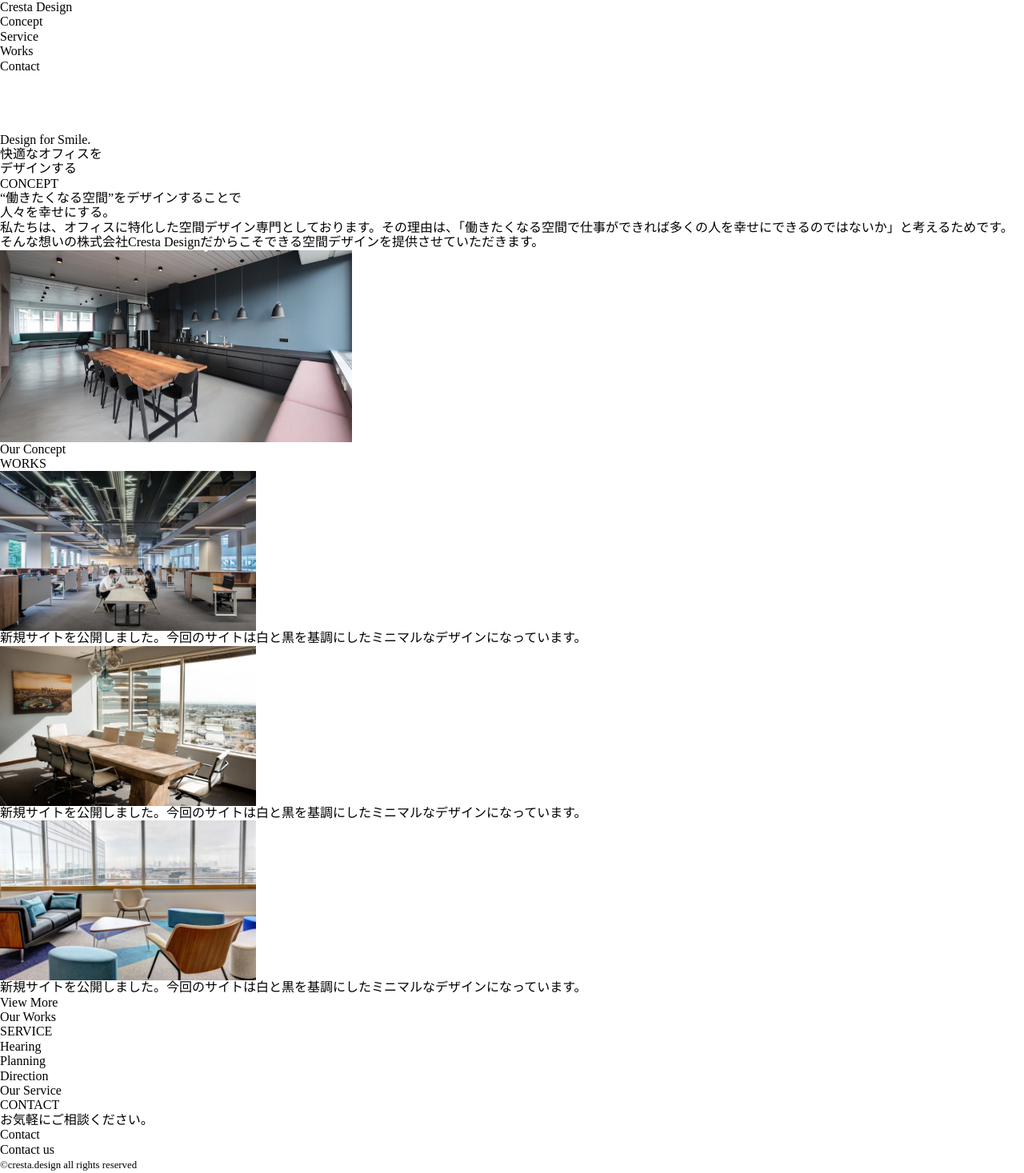
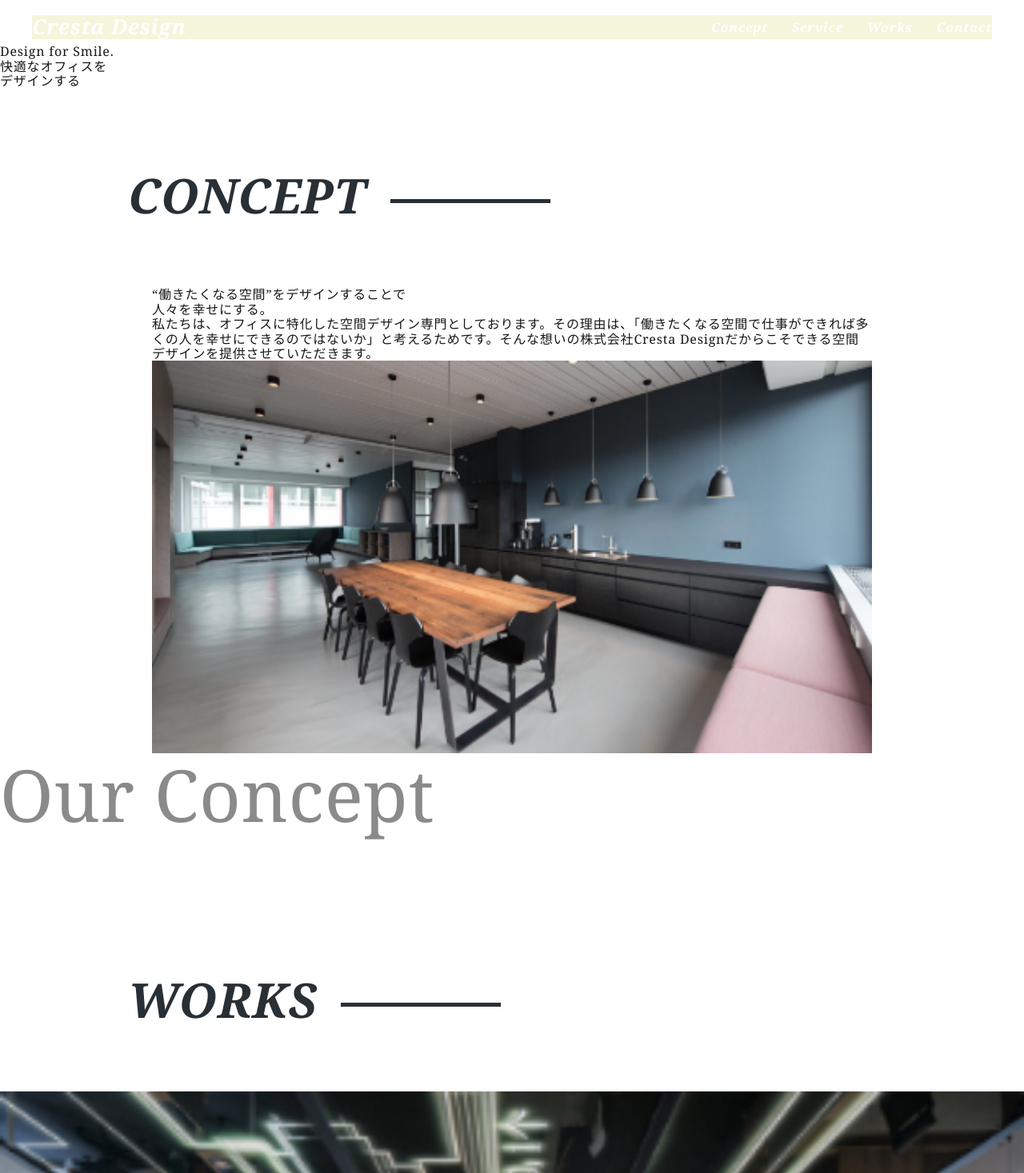
Before and after one commit to nishi-ai/Cresta-Office-Design, a plain HTML site: page index.html in a window 1280 px wide. Shown: the top 1467 px of the page at 80% size. Drawn offline with Linux system fonts and the light colour scheme; some packages are replaced by stand-ins of ours.

Commit message:
implement header

```diff
--- /dev/null
+++ b/css/scss/_header.scss
@@ -0,0 +1,52 @@
+@use "./variables";
+
+.header {
+  padding: 19px 30px;
+  position: absolute;
+  top: 0;
+  left: 0;
+  box-sizing: border-box;
+  z-index: 1;
+  width: 100%;
+}
+
+.header-inner {
+  display: flex;
+  justify-content: space-between;
+  align-items: center;
+  max-width: 1200px;
+  margin: 0 auto;
+  background-color: beige; // temp
+}
+
+.header a {
+  color: variables.$link-a-color;
+  text-decoration: none;
+  font-weight: bold;
+  font-style: italic;
+
+  &:hover {
+    opacity: 0.7;
+    transition: 0.3s;
+  }
+}
+
+.site-title {
+  font-size: 2.6rem;
+}
+
+.nav-list {
+  display: flex;
+}
+
+.nav-item {
+  margin-right: 30px;
+
+  &:last-of-type {
+    margin-right: 0;
+  }
+}
+// make display none not to bother justify-content & align-items
+.burger-btn {
+  display: none;
+}
--- /dev/null
+++ b/css/scss/_variables.scss
@@ -0,0 +1,5 @@
+$main-color: #282f35;
+$main-text-color: #171717;
+$main-font-familiy: "Noto Serif", "Noto Serif JP", serif;
+$link-button-color: #f7d43f;
+$link-a-color: #fff;
--- a/css/scss/style.scss
+++ /dev/null
@@ -1,5 +0,0 @@
-$main-color: #282f35;
-
-body {
-  margin: 0;
-}
--- /dev/null
+++ b/css/style.scss
@@ -0,0 +1,77 @@
+@charset "UTF-8";
+
+@use "./scss/header";
+@use "./scss/variables";
+
+// common //
+html {
+  font-size: 62.5%;
+}
+
+body {
+  font-size: 1.6rem;
+  letter-spacing: 0.05em;
+  color: variables.$main-text-color;
+  font-family: variables.$main-font-familiy;
+}
+
+img {
+  width: 100%;
+  vertical-align: bottom;
+}
+
+.section-wrapper {
+  padding: 100px 0px 70px;
+}
+
+.section-title {
+  max-width: 1000px;
+  color: variables.$main-color;
+  font-size: 6rem;
+  font-style: italic;
+  margin: 0 auto 80px;
+  padding: 0 20px;
+}
+
+.section-title::after {
+  content: "";
+  display: inline-block;
+  background-color: variables.$main-color;
+  width: 200px;
+  height: 5px;
+  vertical-align: middle;
+  margin-left: 30px;
+}
+
+.section-inner {
+  max-width: 1000px;
+  margin: 0 auto;
+  padding: 0 50px;
+}
+
+.section-bottom {
+  min-width: 1200px;
+  margin: 0 auto;
+  font-size: 9rem;
+  opacity: 0.5;
+}
+
+.link-btn {
+  display: block;
+  width: 235px;
+  line-height: 60px;
+  margin: 0 auto;
+  background-color: variables.$link-button-color;
+  box-shadow: 0 0 6px #1b1310;
+  border-radius: 30px; // 50% of the height
+  text-align: center;
+  color: variables.$main-text-color;
+  font-weight: bold;
+  text-decoration: none;
+  transition: 0.3s;
+
+  &:hover {
+    opacity: 0.7;
+    transition: 0.3s;
+  }
+}
--- a/index.html
+++ b/index.html
@@ -10,11 +10,17 @@
       rel="stylesheet"
       type="text/css"
     />
+    <link rel="preconnect" href="https://fonts.googleapis.com" />
+    <link rel="preconnect" href="https://fonts.gstatic.com" crossorigin />
+    <link
+      href="https://fonts.googleapis.com/css2?family=Noto+Serif+JP:wght@400;700&family=Noto+Serif:ital,wght@0,400;0,700;1,700&display=swap"
+      rel="stylesheet"
+    />
     <link rel="stylesheet" href="./css/style.min.css" />
   </head>
   <body>
     <!-- header -->
-    <header>
+    <header class="header">
       <div class="header-inner">
         <div class="site-title"><a href="./">Cresta Design</a></div>
         <nav class="header-nav">
```
Also changed, not shown: css/style.css, css/style.min.css, 2 other files.
